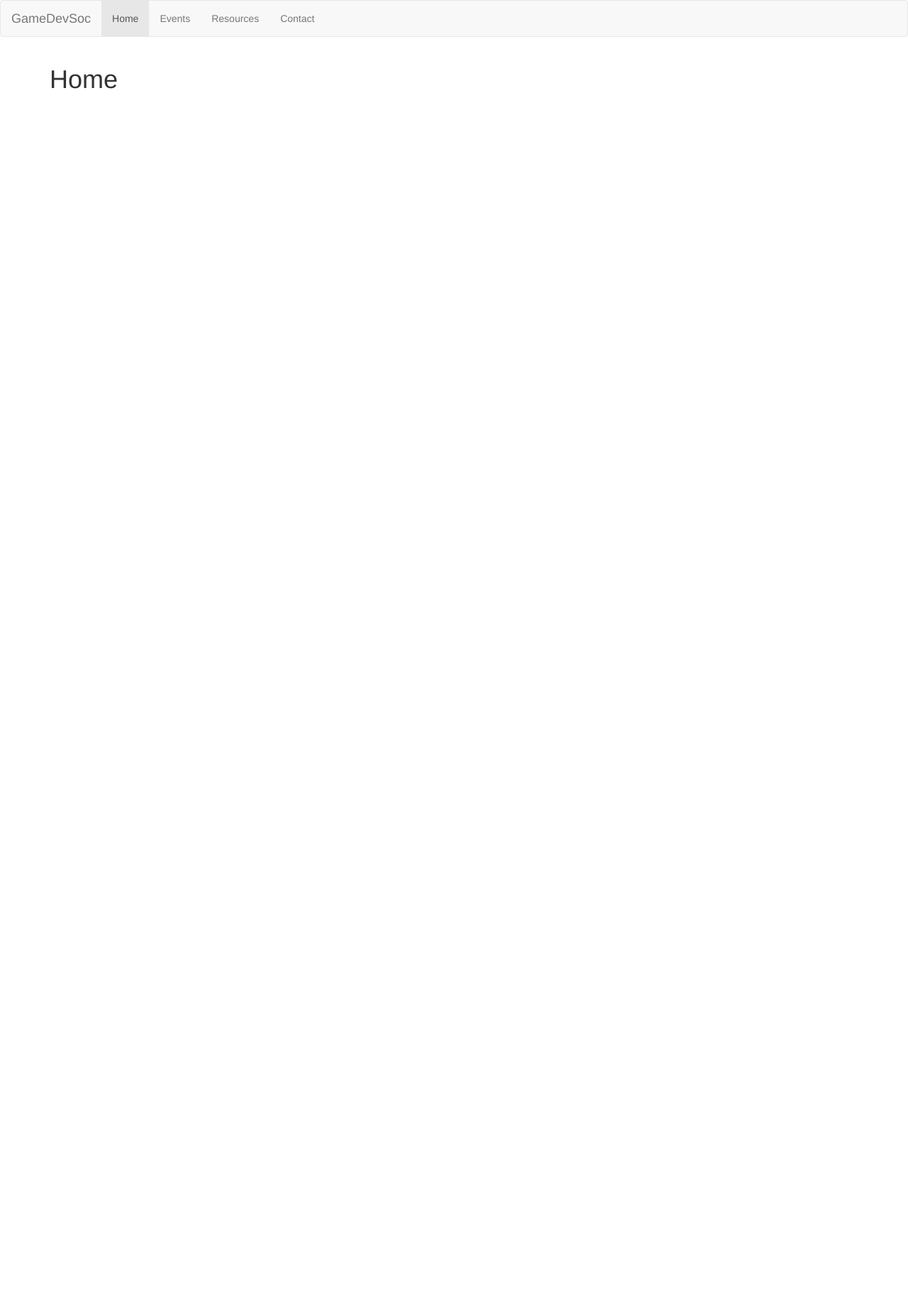
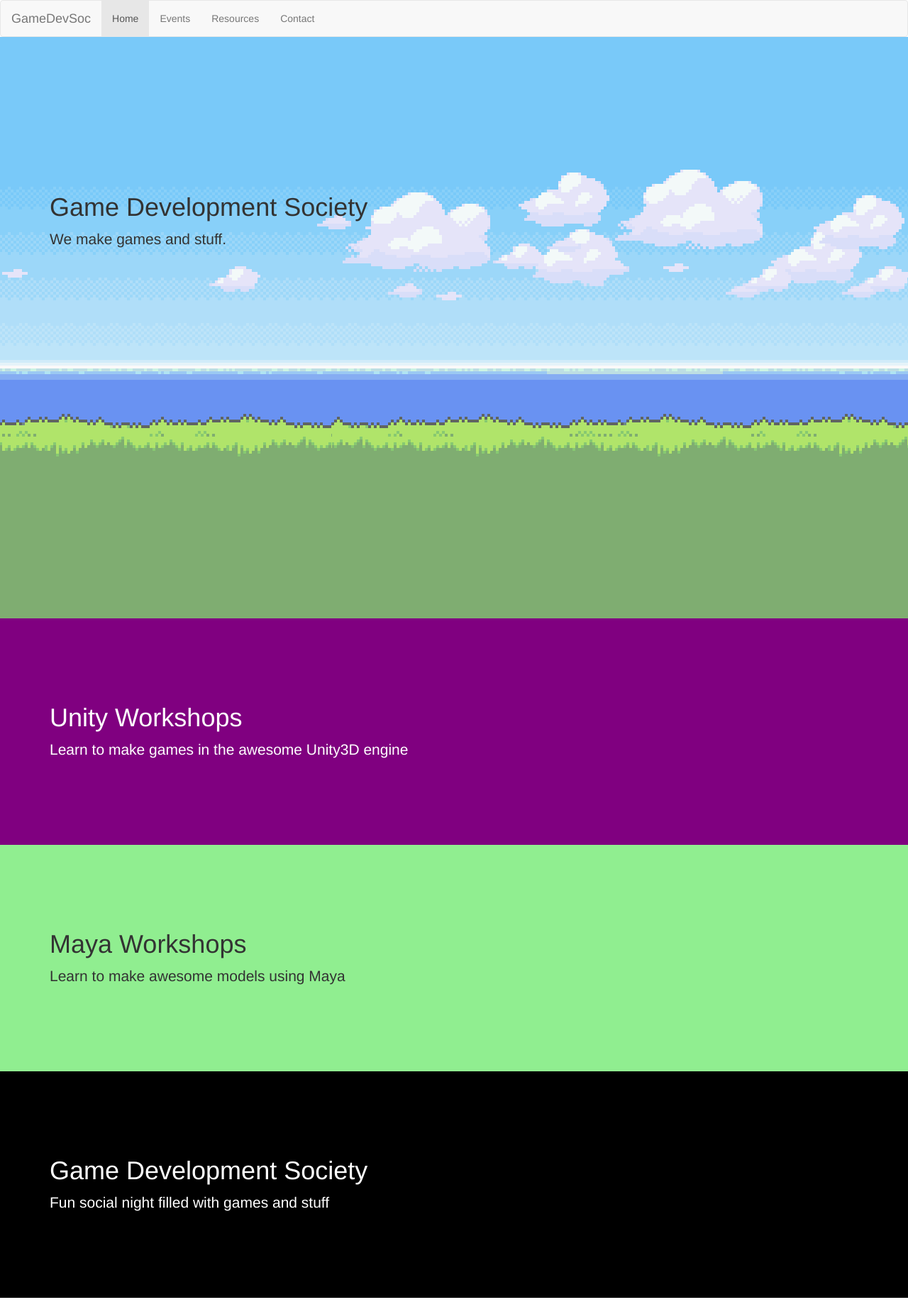
Before and after one commit to cbreezier/gds-site, a Django app: page / in a window 1280 px wide. Shown: the whole page at 71% size. Before the commit the page ends 125 px from the top, so only its background shows below. Run offline with Django 3.2, Linux system fonts and the light colour scheme; some libraries are stand-ins or nearby versions.

Commit message:
Expand on sample home page

```diff
--- /dev/null
+++ b/project/main/static/css/main.css
@@ -0,0 +1,23 @@
+.home-content {
+    padding-top: 100px;
+    padding-bottom: 100px;
+    position: relative;
+    top: -20px;
+}
+.home-header {
+    background-image: url('../assets/bg.png');
+    background-position: center bottom;
+    padding-top: 200px;
+    padding-bottom: 500px;
+}
+.home-unity {
+    background-color: purple;
+    color: white;
+}
+.home-maya {
+    background-color: lightgreen;
+}
+.home-lagnight {
+    background-color: black;
+    color: white;
+}
--- a/project/main/templates/base.html
+++ b/project/main/templates/base.html
@@ -1,8 +1,10 @@
+{% load staticfiles %}
 <DOCTYPE html>
 <html>
   <head>
     <title>{{ title }}</title>
     <link rel="stylesheet" type="text/css" href="//maxcdn.bootstrapcdn.com/bootstrap/3.3.2/css/bootstrap.min.css">
+    <link rel="stylesheet" type="text/css" href="{% static 'css/main.css' %}">
     <script type="text/javascript" src="//maxcdn.bootstrapcdn.com/bootstrap/3.3.2/js/bootstrap.min.js"></script>
     <script type="text/javascript" src="https://code.jquery.com/jquery-2.1.3.min.js"></script>
   </head>
@@ -37,8 +39,6 @@
       </nav>
     {% endblock %}
 
-    <div class="container">
-      {% block body %}{% endblock %}
-    </div>
+    {% block body %}{% endblock %}
   </body>
 </html>
--- a/project/main/templates/home.html
+++ b/project/main/templates/home.html
@@ -3,5 +3,39 @@
   class="active"
 {% endblock %}
 {% block body %}
-  <h1>Home</h1>
+  <div class="row home-content home-header">
+    <div class="container">
+      <h1>Game Development Society</h1>
+      <p class="lead">
+        We make games and stuff.
+      </p>
+    </div>
+  </div>
+
+  <div class="row home-content home-unity">
+    <div class="container">
+      <h1>Unity Workshops</h1>
+      <p class="lead">
+        Learn to make games in the awesome Unity3D engine
+      </p>
+    </div>
+  </div>
+
+  <div class="row home-content home-maya">
+    <div class="container">
+      <h1>Maya Workshops</h1>
+      <p class="lead">
+        Learn to make awesome models using Maya
+      </p>
+    </div>
+  </div>
+
+  <div class="row home-content home-lagnight">
+    <div class="container">
+      <h1>Game Development Society</h1>
+      <p class="lead">
+        Fun social night filled with games and stuff
+      </p>
+    </div>
+  </div>
 {% endblock %}
```
Also changed, not shown: project/main/templates/contact.html (+6 -1 lines), project/main/templates/events.html (+9 -1 lines), project/main/templates/resources.html (+6 -1 lines), project/main/static/assets/bg.png (added).
